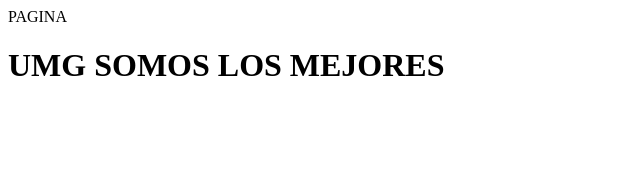
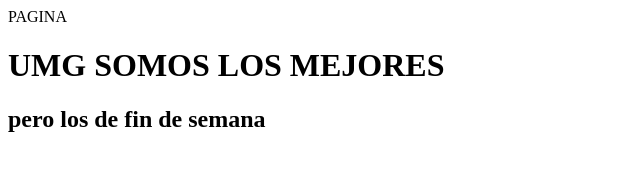
Before and after one commit to DiegoMus/jenkinstest, a plain HTML site: page index.html in a window 1280 px wide. Shown: the whole page, without its empty margins (0-640 px from the left). Drawn offline with Linux system fonts and the light colour scheme.

Commit message:
tercera carga

```diff
--- a/index.html
+++ b/index.html
@@ -2,6 +2,7 @@
     <HEad>PAGINA</HEad>
     <body>
         <h1>UMG SOMOS LOS MEJORES</h1>
+        <h2>pero los de fin de semana</h2>
     </body>
 
 </html>
```
